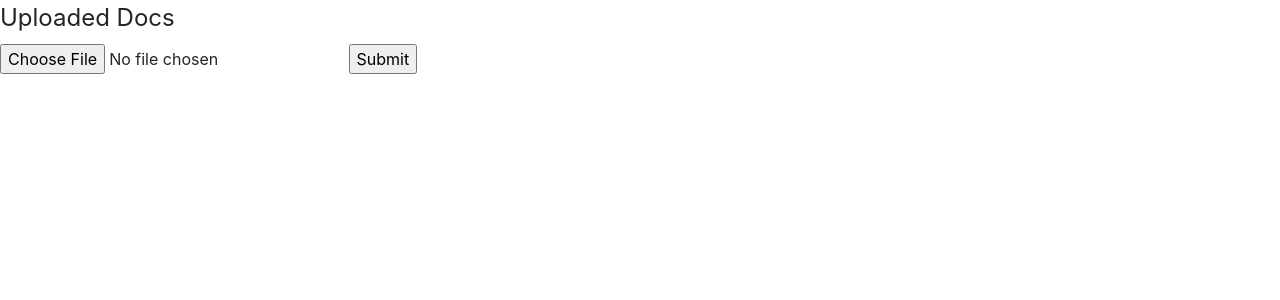
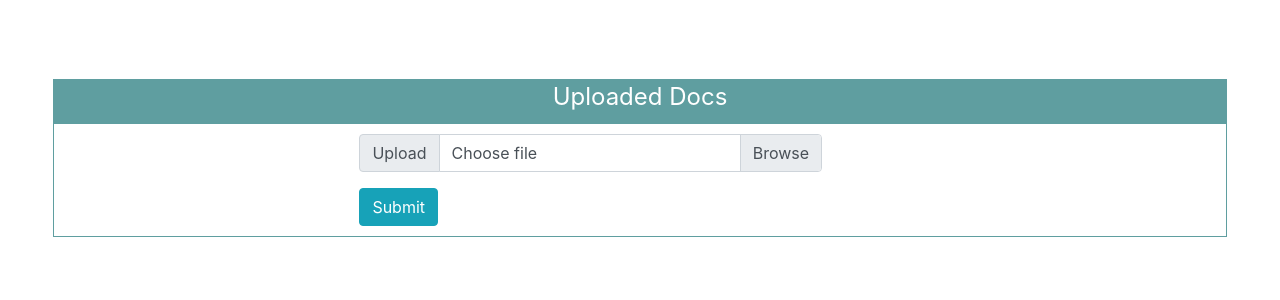
Before and after one commit to arunkumarpadmaneri/spellchecker, a Django app: page /upload in a window 1280 px wide. Shown: the part 40-340 px from the top of the page. Run offline with Django 3.2, Linux system fonts and the light colour scheme; a user stored in the database is signed in; some libraries are stand-ins or nearby versions.

Commit message:
add upload html page

```diff
--- a/spellchecker/templates/registration/password_reset_form.html
+++ b/spellchecker/templates/registration/password_reset_form.html
@@ -10,7 +10,6 @@
 {% csrf_token %}
 <input  type="hidden"  name="next"  value="{{ next }}">
 {{ form|crispy }}
-
 <button  type="submit"  class="btn btn-primary btn-block">Reset</button>
 </form>
 </div>
--- a/spellchecker/templates/upload_docs.html
+++ b/spellchecker/templates/upload_docs.html
@@ -2,16 +2,60 @@
 {% block main %}
 <script>
     $(document).ready(function(){
+		$('#inputGroupFile01').on('change',function(){
+			//get the file name
+			var fileName = $(this).val();
+			// removing the fake path (Chrome)
+			fileName = fileName.replace("C:\\fakepath\\", "");
+			//replace the "Choose a file" label
+			$(this).next('.custom-file-label').html(fileName);
+		})
     });
 </script>
 <style>
+#upldtitle{
+	margin-top: 21mm;
+	background-color:cadetblue;
+	color:white;
+    margin-left: 10mm;
+    margin-right: 10mm;
+}
+ #uploaddocs{
+ 	padding: 10px;
+ 	border: 1px solid cadetblue;
+    margin-left: 10mm;
+    margin-right: 10mm;
+}
 </style>
-<div class="row">
-    <legend>Uploaded Docs</legend>
-	<form action="/upload" enctype="multipart/form-data"  method="post">
-		{%csrf_token%}
-		<input type="file" name="file">
-		<input type="submit">
-	</form>
+<div id="upldtitle" class="row text-center">
+<legend>Uploaded Docs</legend>
 </div>
+<div id="uploaddocs">
+	<div class="row">
+		<div class="col-md-3">
+
+		</div>
+		<div class="col-md-5">
+			<form action="/upload" enctype="multipart/form-data"  method="post">
+				{%csrf_token%}
+				<div class="input-group mb-3">
+				  <div class="input-group-prepend">
+				    <span class="input-group-text" id="inputGroupFileAddon01">Upload</span>
+				  </div>
+				  <div class="custom-file">
+				    <input type="file" name="file" class="custom-file-input" id="inputGroupFile01" aria-describedby="inputGroupFileAddon01">
+				    <label class="custom-file-label" for="inputGroupFile01">Choose file</label>
+				  </div>
+				</div>
+				<button type="submit" class="btn btn-info">Submit</button>
+			</form>
+		</div>
+		<div class="col-md-4">
+		</div>
+	</div>
+	<div class="row">
+
+	</div>
+</div>
+
 {% endblock %}
--- a/spellchecker/text_analytics/views.py
+++ b/spellchecker/text_analytics/views.py
@@ -1,4 +1,4 @@
-from django.shortcuts import render
+from django.shortcuts import render, redirect
 from django.http import HttpResponse, JsonResponse
 import json
 from .analytics_spell_check import check_spelling
@@ -17,7 +17,7 @@ def validate_content(request):
         return JsonResponse(response)
 
 def upload_file(request):
-    if request.method == "POST":
+    if request.user.is_authenticated and request.method == "POST":
         print("files",request.FILES)
         upload_file = request.FILES['file']
         print(type(upload_file),upload_file.name,upload_file.content_type)
@@ -27,5 +27,7 @@ def upload_file(request):
         analytic_document = ADocument.objects.create(document=document, title="test")
         # return JsonResponse({'document': analytic_document.id})
         return render(request, "upload_docs.html", {})
+    elif request.user.is_authenticated and request.method == "GET":
+        return render(request, "upload_docs.html", {})
     else:
-        return render(request, "upload_docs.html", {})
+        return redirect("/accounts/login")
```
